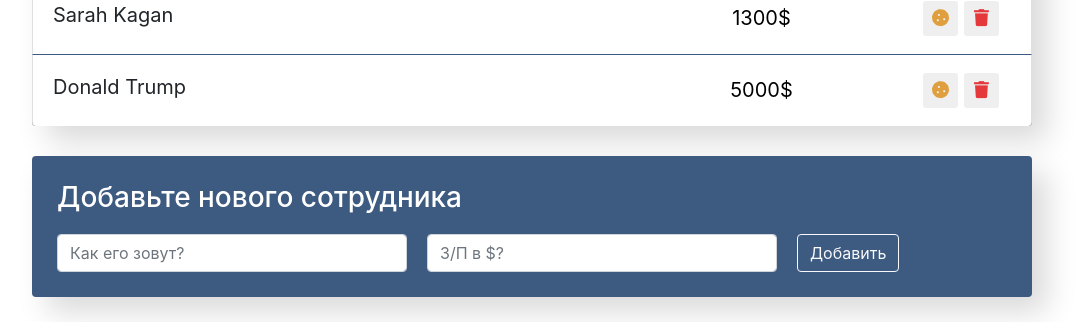
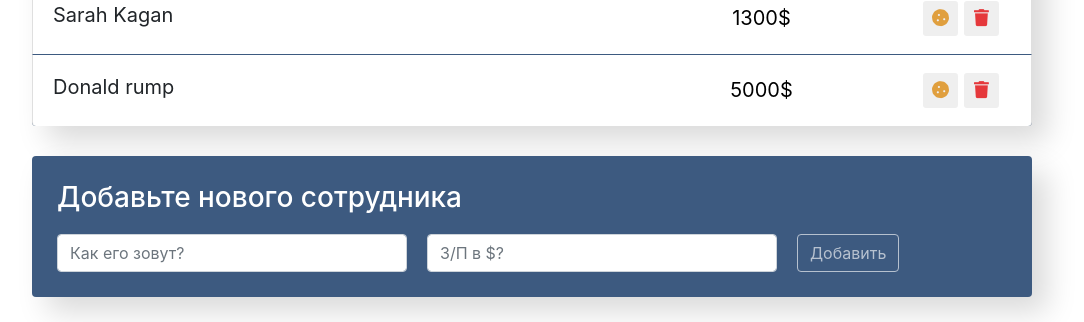
Before and after one commit to glushach/react-mpot, a React (Create React App) app: page / in a window 1280 px wide. Shown: the part 545-867 px from the top of the page, without its empty margins (108-1192 px from the left). Built offline with nearby package versions, Linux system fonts and the light colour scheme.

Commit message:
create new employeer on frontend

```diff
--- a/src/backend.js
+++ b/src/backend.js
@@ -1,23 +1,20 @@
 export const employeers = [
   {
     id: 1,
-    name: 'Jouh',
-    sername: 'Smith',
-    sallery: '1000',
+    name: 'Jouh Smith',
+    salary: '1000',
     increasePremium: false
   },
   {
     id: 2,
-    name: 'Sarah',
-    sername: 'Kagan',
-    sallery: '1300',
+    name: 'Sarah Kagan',
+    salary: '1300',
     increasePremium: false
   },
   {
     id: 3,
-    name: 'Donald',
-    sername: 'Trump',
-    sallery: '5000',
+    name: 'Donald rump',
+    salary: '5000',
     increasePremium: false
   }
 ];
--- a/src/components/app/App.js
+++ b/src/components/app/App.js
@@ -2,7 +2,6 @@ import AppInfo from '../app-info/app-info';
 import SearchPanel from '../search-panel/search-panel';
 import AppFilter from '../app-filter/app-filter';
 import EmployeesList from '../employees-list/employees-list';
-import EmployeesAddForm from '../employees-add-form/employees-add-form';
 
 import './App.css';
 
@@ -17,7 +16,6 @@ function App() {
       </div>
 
       <EmployeesList />
-      <EmployeesAddForm />
     </div>
   );
 }
--- a/src/components/employees-add-form/employees-add-form.js
+++ b/src/components/employees-add-form/employees-add-form.js
@@ -1,22 +1,53 @@
+import { useState } from 'react';
+
 import './employees-add-form.css';
 
-const EmployeesAddForm = () => {
+const EmployeesAddForm = ({ propCreateUser }) => {
+  const [name, setName] = useState('');
+  const [salary, setSalary] = useState('');
+
+  const isFormValid = name && salary;
+
+  const handleNameChange = (e) => {
+    setName(e.target.value);
+  };
+
+  const handleSalaryChange = (e) => {
+    setSalary(e.target.value);
+  };
+
+  const handleSubmit = (e) => {
+    e.preventDefault();
+    propCreateUser(name, salary);
+
+    setName('');
+    setSalary('');
+  };
+
   return (
     <div className="app-add-form">
       <h3>Добавьте нового сотрудника</h3>
-      <form className="add-form d-flex">
+      <form className="add-form d-flex" onSubmit={handleSubmit}>
         <input
           type="text"
           className="form-control new-post-label"
           placeholder="Как его зовут?"
+          value={name}
+          onChange={handleNameChange}
         />
         <input
           type="number"
           className="form-control new-post-label"
           placeholder="З/П в $?"
+          value={salary}
+          onChange={handleSalaryChange}
         />
 
-        <button type="submit" className="btn btn-outline-light">
+        <button
+          type="submit"
+          className="btn btn-outline-light"
+          disabled={!isFormValid}
+        >
           Добавить
         </button>
       </form>
--- a/src/components/employees-list-item/employees-list-item.js
+++ b/src/components/employees-list-item/employees-list-item.js
@@ -1,7 +1,7 @@
 import './employees-list-item.css';
 
-const EmployeesListItem = ({ id, name, surname, premium, ...props }) => {
-  const { sallery, propIncreasePremium, propDeleteUser } = props;
+const EmployeesListItem = ({ id, name, premium, ...props }) => {
+  const { salary, propIncreasePremium, propDeleteUser } = props;
 
   const handleIncrease = () => {
     propIncreasePremium(id);
@@ -17,13 +17,11 @@ const EmployeesListItem = ({ id, name, surname, premium, ...props }) => {
         premium ? 'increase' : ''
       }`}
     >
-      <span className="list-group-item-label">
-        {name} {surname}
-      </span>
+      <span className="list-group-item-label">{name}</span>
       <input
         type="text"
         className="list-group-item-input"
-        defaultValue={`${sallery}$`}
+        defaultValue={`${salary}$`}
       />
       <div className="d-flex justify-content-center align-items-center">
         <button
--- a/src/components/employees-list/employees-list.js
+++ b/src/components/employees-list/employees-list.js
@@ -1,9 +1,10 @@
+import { readListEmployeers } from './api';
+import { useEffect, useState } from 'react';
+
 import EmployeesListItem from '../employees-list-item/employees-list-item';
+import EmployeesAddForm from '../employees-add-form/employees-add-form';
 
 import './employees-list.css';
-
-import { readListEmployeers } from './api';
-import { useEffect, useState } from 'react';
 
 const EmployeesList = () => {
   const [employeers, setList] = useState([]);
@@ -42,21 +43,41 @@ const EmployeesList = () => {
     // Здесь должена быть отправка DELETE запроса на бекенд для удаления работчника по конкретному id
   };
 
+  const createEmployeer = (name, salary) => {
+    const maxId = employeers.reduce((max, employee) => {
+      return employee.id > max ? employee.id : max;
+    }, 0);
+
+    const newEmployee = {
+      id: maxId + 1,
+      name,
+      salary,
+      increasePremium: false
+    };
+
+    setList((employeers) => [...employeers, newEmployee]);
+
+    console.log('Old array after add new employeer', employeers);
+    // Здесь должена быть отправка CREATE запроса на бекенд для добавления нового работчника по мною сгенерированому id
+  };
+
   return (
+    <>
       <ul className="app-list list-group">
         {employeers.map((employee) => (
           <EmployeesListItem
             key={employee.id}
             id={employee.id}
             name={employee.name}
-          surname={employee.sername}
-          sallery={employee.sallery}
+            salary={employee.salary}
             premium={employee.increasePremium}
             propIncreasePremium={updateEmployeer}
             propDeleteUser={deleteEmployeer}
           />
         ))}
       </ul>
+      <EmployeesAddForm propCreateUser={createEmployeer} />
+    </>
   );
 };
 
```
Lines whose indentation alone changed are shown as unchanged.
